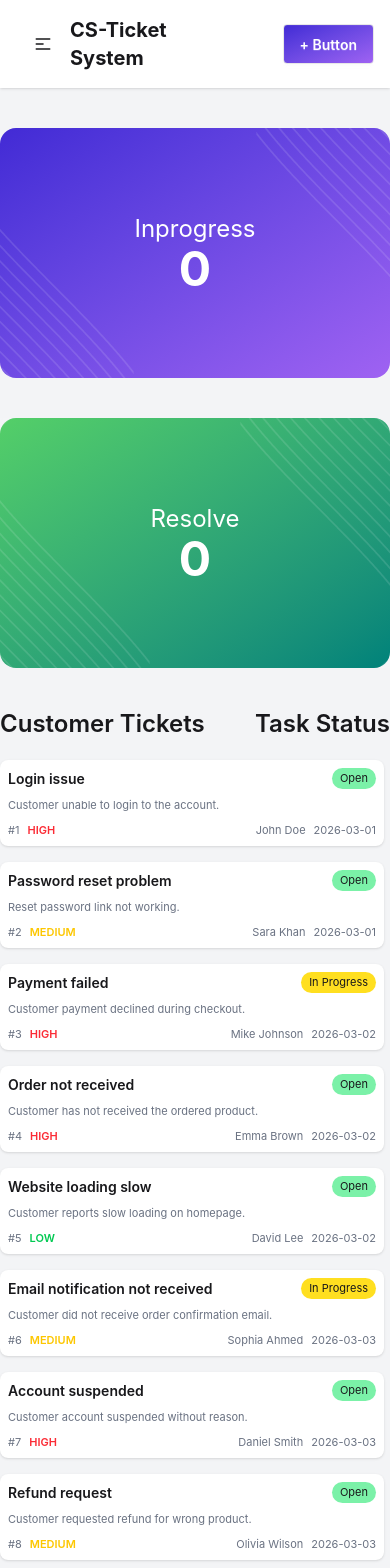
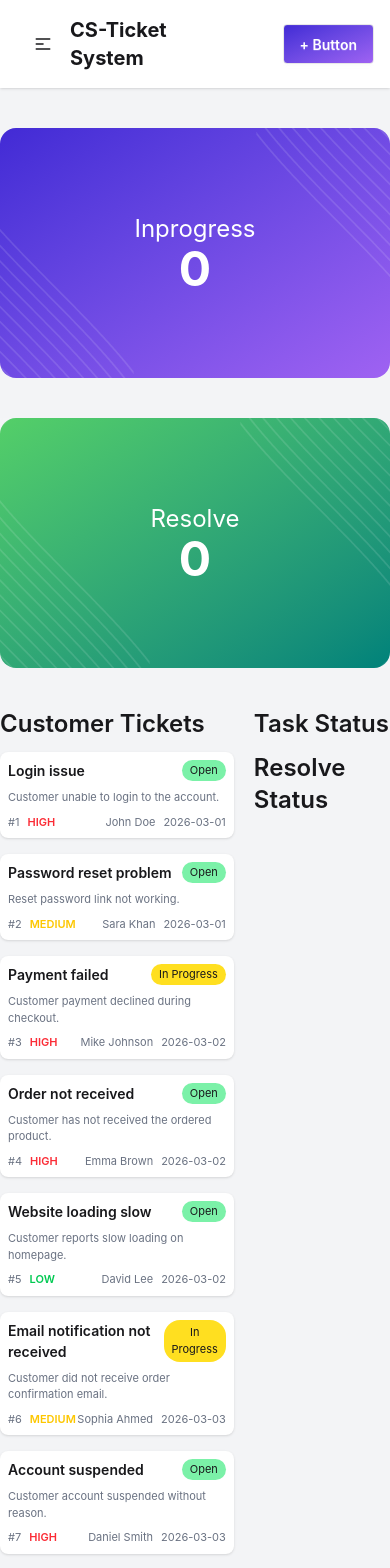
Before and after one commit to sumon1008/customer-support-zone, a React (Vite) app: page / in a window 390 px wide. Shown: the top 1568 px of the page. Built offline with nearby package versions, Linux system fonts and the light colour scheme.

Commit message:
make responsive

```diff
--- a/src/App.jsx
+++ b/src/App.jsx
@@ -13,18 +13,17 @@ const loadTickets = async () => {
 
 function App() {
   const [taskList, setTaskList] = useState([]);
-  const [resolveList,setResolveList]=useState([])
+  const [resolveList, setResolveList] = useState([]);
 
   const addToTaskHandle = (task) => {
-
     const newTask = [...taskList, task];
     setTaskList(newTask);
   };
 
-  const resolveHandle=(resolve)=>{
-   const newResolveList=[...resolveList,resolve]
-   setResolveList(newResolveList)
-  }
+  const resolveHandle = (resolve) => {
+    const newResolveList = [...resolveList, resolve];
+    setResolveList(newResolveList);
+  };
 
   const ticketsPromise = loadTickets();
   return (
@@ -34,12 +33,9 @@ function App() {
 
         <div className=" mx-auto max-w-[1200px]">
           <Banner resolveList={resolveList} taskList={taskList}></Banner>
-          <div className="flex justify-between my-5 text-2xl font-semibold">
-            <h1>Customer Tickets</h1>
-            <h1>Task Status</h1>
-          </div>
-          <div className="flex gap-4  justify-between">
-            <Suspense
+          <div className="flex justify-between ">
+<div className="md:flex-2">
+ <Suspense
               fallback={
                 <span className="loading loading-spinner text-error"></span>
               }
@@ -49,7 +45,18 @@ function App() {
                 ticketsPromise={ticketsPromise}
               ></Tickets>
             </Suspense>
-            <TaskStatus  resolveList={resolveList} resolveHandle={resolveHandle} taskList={taskList}></TaskStatus>
+</div>
+
+<div className="md:flex-1 ms-5">
+
+            <TaskStatus
+              resolveList={resolveList}
+              resolveHandle={resolveHandle}
+              taskList={taskList}
+            ></TaskStatus>
+</div>
+
+
           </div>
         </div>
       </div>
--- a/src/components/TaskStatus/TaskStatus.jsx
+++ b/src/components/TaskStatus/TaskStatus.jsx
@@ -3,9 +3,10 @@ import React from "react";
 const TaskStatus = ({ taskList, resolveHandle,resolveList }) => {
   return (
     <div>
+        <h1 className="font-semibold text-2xl mb-3">Task Status</h1>
       <div>
         {taskList.map((status) => (
-          <div className="card card-border bg-base-100 mb-4">
+          <div className="card card-border bg-base-100 mb-4 ">
             <div className="card-body">
               <h2 className="card-title">{status.title}</h2>
               <div className="card-actions justify-center">
@@ -20,13 +21,13 @@ const TaskStatus = ({ taskList, resolveHandle,resolveList }) => {
           </div>
         ))}
       </div >
-      <h1 className="text-center text-2xl">Resolve Status</h1>
+      <h1 className="text-star text-2xl font-semibold  ">Resolve Status</h1>
 
       <div>
         {
             resolveList.map(resolve=>
-               <div className="card card-border p-4 my-3  bg-base-100">
-                      {resolve.title}
+               <div className="card card-border p-4 my-3  bg-gray-300">
+                     {resolve.title}
                </div>
                )
         }
--- a/src/components/Tickects/Ticket.jsx
+++ b/src/components/Tickects/Ticket.jsx
@@ -7,9 +7,10 @@ const Ticket = ({ ticket,addToTaskHandle}) => {
   console.log(ticket);
   return (
     <div className=" ">
+
       <div
         onClick={() => addToTaskHandle(ticket)}
-        className="hover:shadow-xl cursor-pointer transition card w-96 bg-base-100 card-xs shadow-sm"
+        className="hover:shadow-xl cursor-pointer transition card  bg-base-100 card-xs shadow-sm"
       >
         <div className="card-body">
           <div className="flex justify-between">
--- a/src/components/Tickects/Tickets.jsx
+++ b/src/components/Tickects/Tickets.jsx
@@ -1,17 +1,19 @@
-import React, { use } from 'react';
-import Ticket from './Ticket';
+import React, { use } from "react";
+import Ticket from "./Ticket";
 
-const Tickets = ({ticketsPromise,addToTaskHandle}) => {
-
-    const allTickets= use(ticketsPromise)
-    console.log(allTickets);
-    return (
-        <div className='grid md:grid-cols-2 gap-4 '>
-            {
-            allTickets.map(ticket=> <Ticket addToTaskHandle={addToTaskHandle} ticket={ticket}></Ticket>)
-            }
-        </div>
-    );
+const Tickets = ({ ticketsPromise, addToTaskHandle }) => {
+  const allTickets = use(ticketsPromise);
+  console.log(allTickets);
+  return (
+    <div>
+        <h1 className="font-semibold text-2xl mb-3">Customer Tickets</h1>
+      <div className="grid md:grid-cols-2 gap-4 ">
+        {allTickets.map((ticket) => (
+          <Ticket addToTaskHandle={addToTaskHandle} ticket={ticket}></Ticket>
+        ))}
+      </div>
+    </div>
+  );
 };
 
 export default Tickets;
```
